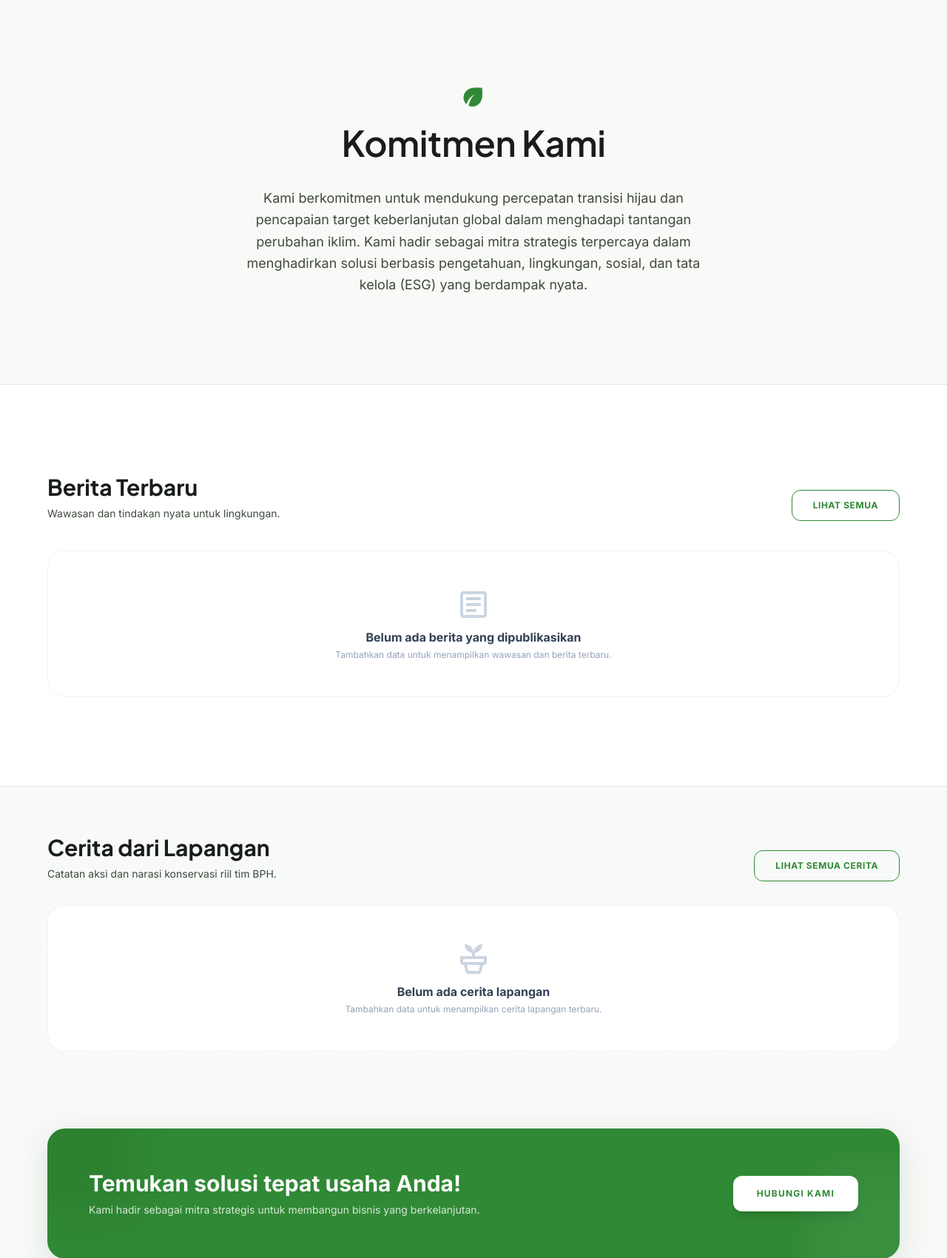
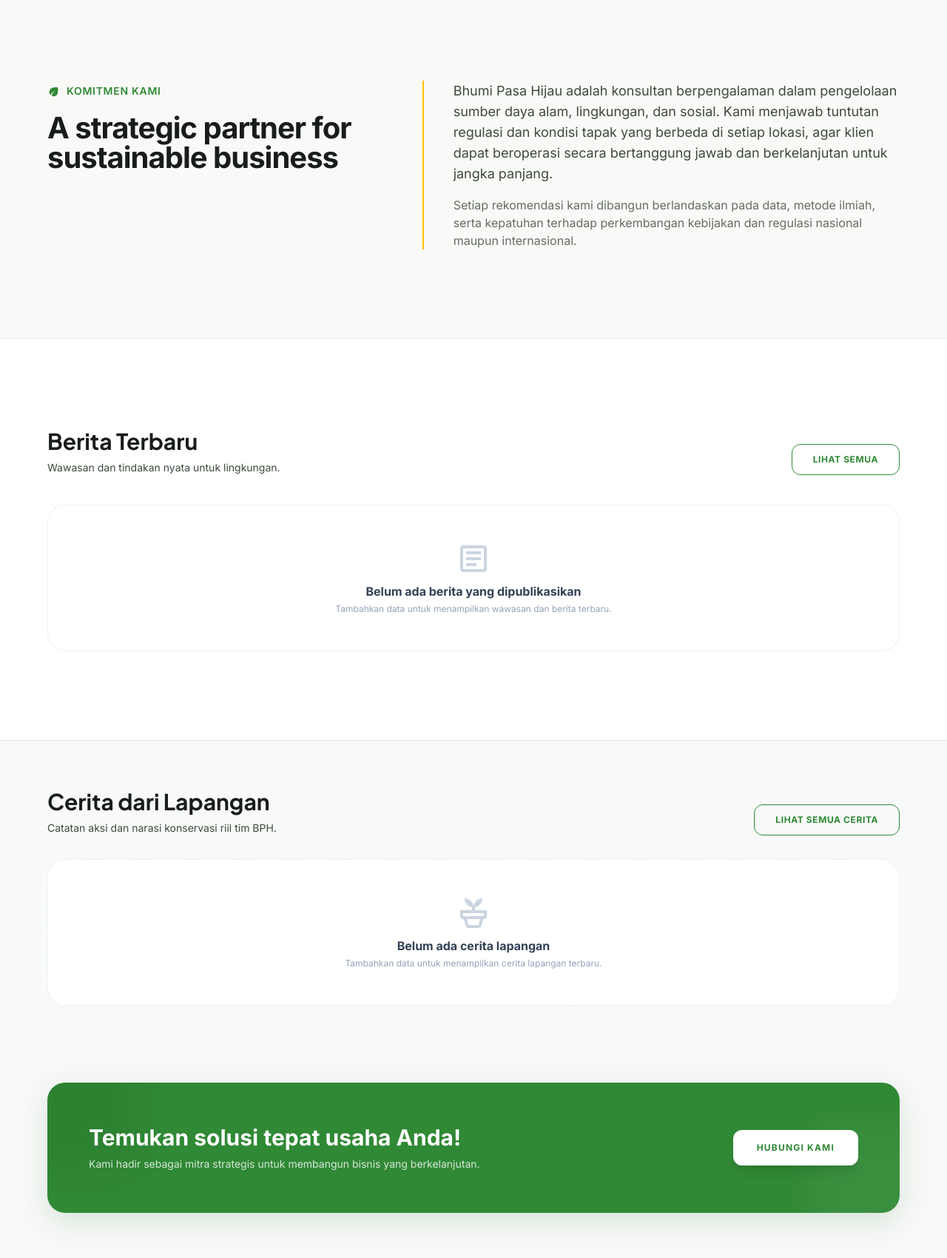
Before and after one commit to ryansyah1661/bph-cp, a Django app: template core/templates/core/homepage.html in a window 1280 px wide. Shown: the part 811-2511 px from the top of the page at 74% size. Run offline with Django 5.2, Linux system fonts and the light colour scheme; the template is opened without the code that fills it, so the values that code supplies are empty; some libraries are stand-ins or nearby versions.

Commit message:
feat: Restructure commitment section to two-column layout with strategic partner headline

```diff
--- a/core/templates/core/homepage.html
+++ b/core/templates/core/homepage.html
@@ -3,7 +3,7 @@
 
 {% get_current_language as LANGUAGE_CODE %}
 
-{% block title %}Bhumi Pasa Hijau - Sustainable Decisions Begin With Science and Site Conditions.{% endblock %}
+{% block title %}Bhumi Pasa Hijau - Sustainable Decisions Begin with Science and Site Conditions.{% endblock %}
 
 {% block content %}
   <!-- HERO SECTION -->
@@ -16,15 +16,15 @@
     </div>
     <div class="relative z-20 w-full max-w-container-max mx-auto px-margin-mobile md:px-margin-desktop text-surface-white">
       <h1 class="font-display-lg-mobile md:font-display-lg text-display-lg-mobile md:text-display-lg max-w-5xl mb-stack-lg leading-tight">
-        Sustainable Decisions Begin With
+        Sustainable Decisions Begin with
         <br />
         <span class="text-tertiary typewriter-cursor pr-1" id="typewriter">Science and Site Conditions.</span>
       </h1>
       <p class="font-body-lg text-body-lg max-w-2xl mb-stack-lg text-surface-white">
         {% if LANGUAGE_CODE == 'en' or request.GET.lang == 'en' %}
-          We are committed to reducing environmental impact and minimizing waste and pollution from our activities. We strive to be a trusted strategic partner in delivering knowledge-based, environmental, social, and governance sustainability solutions that create tangible impact.
+          We help businesses manage natural resources, the environment and social dimensions, grounded in science, compliance with national and international regulation.
         {% else %}
-          {% trans "Kami berkomitmen untuk mengurangi dampak lingkungan dan meminimalkan limbah dan polusi dari kegiatan kami. Kami akan menjadi mitra strategis terpercaya dalam menghadirkan solusi keberlanjutan berbasis pengetahuan, lingkungan, sosial dan tata kelola yang berdampak nyata." %}
+          {% trans "Kami membantu pelaku bisnis dalam mengelola sumber daya alam, lingkungan, dan dimensi sosial, dengan berlandaskan pada sains, kepatuhan terhadap regulasi nasional maupun internasional." %}
         {% endif %}
       </p>
       <a class="inline-flex items-center justify-center bg-primary text-surface-white px-8 py-4 rounded font-label-caps text-label-caps uppercase hover:bg-forest-deep hover:-translate-y-[2px] transition-all duration-300"
@@ -36,18 +36,39 @@
 
   <!-- KOMITMEN KAMI SECTION -->
   <section class="py-section-gap bg-surface w-full">
-    <div class="max-w-3xl mx-auto text-center px-margin-mobile md:px-margin-desktop">
-      <span class="material-symbols-outlined text-primary text-4xl mb-stack-md fill">eco</span>
-      <h2 class="font-headline-xl text-headline-xl text-on-surface mb-stack-lg">
-        {% if LANGUAGE_CODE == 'en' or request.GET.lang == 'en' %}Our Commitment{% else %}{% trans "Komitmen Kami" %}{% endif %}
-      </h2>
-      <p class="font-body-lg text-body-lg text-on-surface-variant leading-relaxed">
-        {% if LANGUAGE_CODE == 'en' or request.GET.lang == 'en' %}
-          We are committed to supporting the acceleration of the green transition and the achievement of global sustainability targets in the face of climate change challenges. We serve as a trusted strategic partner in delivering impactful solutions grounded in knowledge and Environmental, Social, and Governance (ESG) principles.
-        {% else %}
-          {% trans "Kami berkomitmen untuk mendukung percepatan transisi hijau dan pencapaian target keberlanjutan global dalam menghadapi tantangan perubahan iklim. Kami hadir sebagai mitra strategis terpercaya dalam menghadirkan solusi berbasis pengetahuan, lingkungan, sosial, dan tata kelola (ESG) yang berdampak nyata." %}
-        {% endif %}
-      </p>
+    <div class="max-w-container-max mx-auto px-margin-mobile md:px-margin-desktop">
+      <div class="grid grid-cols-1 lg:grid-cols-12 gap-8 lg:gap-16 items-start">
+
+        <!-- KOLOM KIRI: JUDUL -->
+        <div class="lg:col-span-5">
+          <div class="inline-flex items-center gap-2 text-primary font-semibold text-xs md:text-sm uppercase tracking-wider mb-4">
+            <span class="material-symbols-outlined text-lg fill">eco</span>
+            <span>{% if LANGUAGE_CODE == 'en' or request.GET.lang == 'en' %}Our Commitment{% else %}{% trans "Komitmen Kami" %}{% endif %}</span>
+          </div>
+          <h2 class="text-3xl sm:text-4xl lg:text-[40px] font-bold text-on-surface tracking-tight leading-[1.2]">
+            A strategic partner for sustainable business
+          </h2>
+        </div>
+
+        <!-- KOLOM KANAN: ISI -->
+        <div class="lg:col-span-7 border-l-2 border-tertiary pl-6 md:pl-10 space-y-4 text-on-surface-variant">
+          <p class="font-body-lg text-base md:text-lg leading-relaxed">
+            {% if LANGUAGE_CODE == 'en' or request.GET.lang == 'en' %}
+              Bhumi Pasa Hijau is a consultancy with experience in natural resources, environmental, and social management. We respond to regulatory demands and site conditions that differ at every location, so clients can operate responsibly and for the long term.
+            {% else %}
+              {% trans "Bhumi Pasa Hijau adalah konsultan berpengalaman dalam pengelolaan sumber daya alam, lingkungan, dan sosial. Kami menjawab tuntutan regulasi dan kondisi tapak yang berbeda di setiap lokasi, agar klien dapat beroperasi secara bertanggung jawab dan berkelanjutan untuk jangka panjang." %}
+            {% endif %}
+          </p>
+          <p class="text-sm md:text-base text-on-surface-variant/80 leading-relaxed">
+            {% if LANGUAGE_CODE == 'en' or request.GET.lang == 'en' %}
+              Every recommendation is built on accurate data, scientific methods, and compliance with national and international policy and regulations.
+            {% else %}
+              {% trans "Setiap rekomendasi kami dibangun berlandaskan pada data, metode ilmiah, serta kepatuhan terhadap perkembangan kebijakan dan regulasi nasional maupun internasional." %}
+            {% endif %}
+          </p>
+        </div>
+
+      </div>
     </div>
   </section>
 
```
